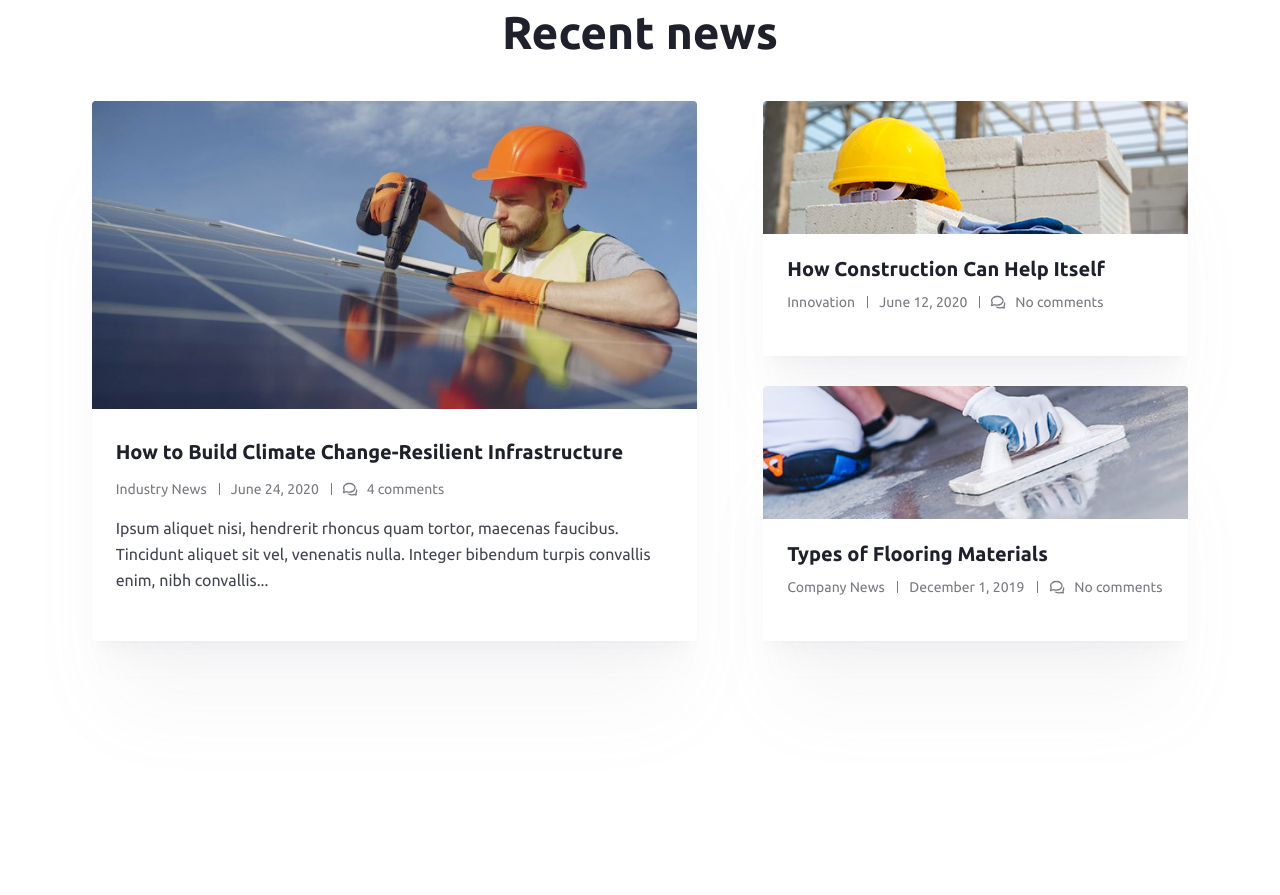
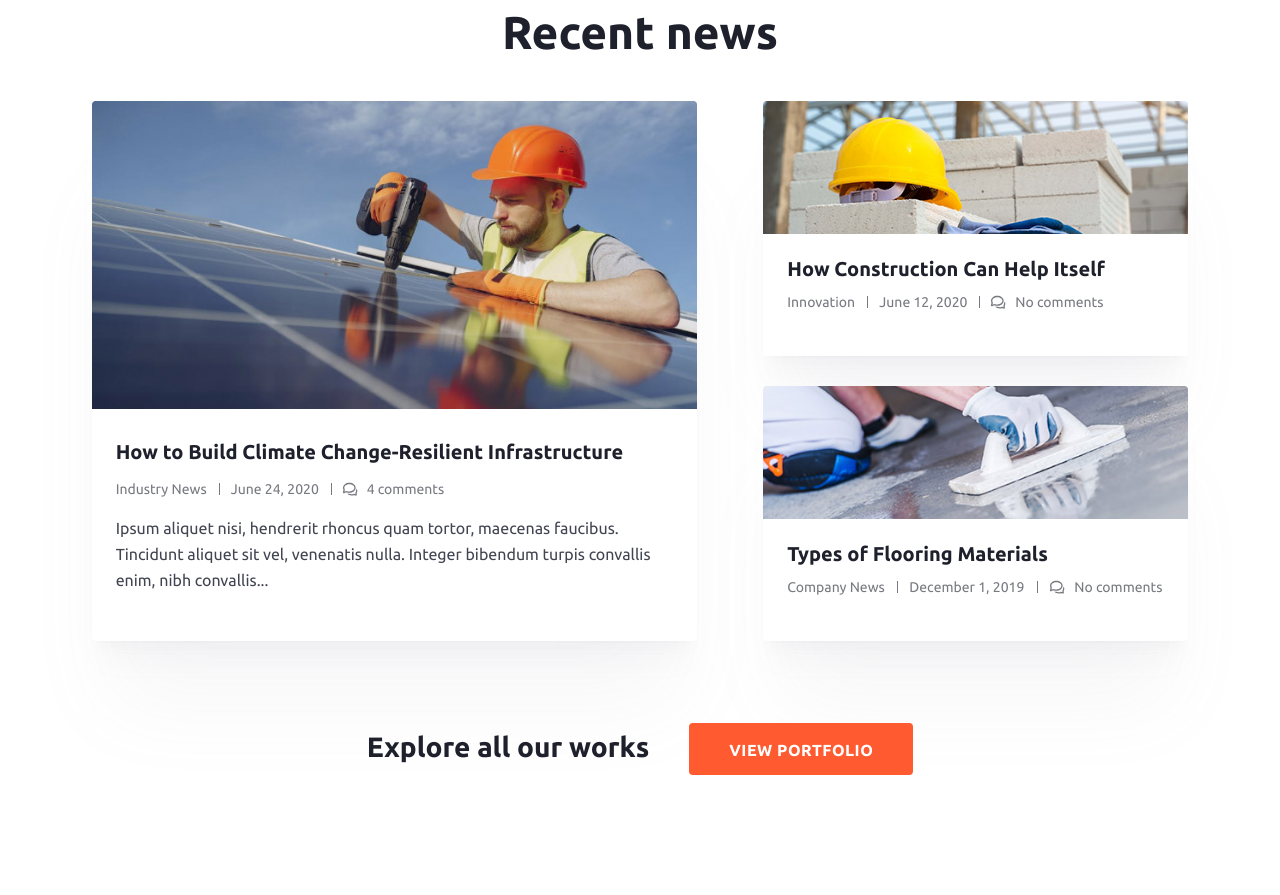
Before and after one commit to fouks01/CreateX, a plain HTML site: page dist/index.html in a window 1280 px wide. Shown: the part 6302-7197 px from the top of the page. Drawn offline with Linux system fonts and the light colour scheme; files whose address does not match are found by name.

Commit message:
Added final Facts adaptives

```diff
--- a/dist/index.html
+++ b/dist/index.html
@@ -522,7 +522,8 @@
 </section>
 
     <section class="facts">
-  <div class="facts__wrapper">
+  <div class="container">
+    <div class="facts__wrapper">
     <h2 class="facts__title">Some facts and figures</h2>
     <div class="facts__main">
       <div class="facts__numbers facts__numbers-1">
@@ -692,6 +693,12 @@
     <!-- /.facts-news -->
   </div>
   <!-- /.news-wrapper -->
+  </div>
+  <!-- /.container -->
+  <div class="browse-subblock">
+        <h4 class="browse-subtitle">Explore all our works</h4>
+        <button class="browse-button">View portfolio</button>
+      </div>
 </section>
 
 
```
